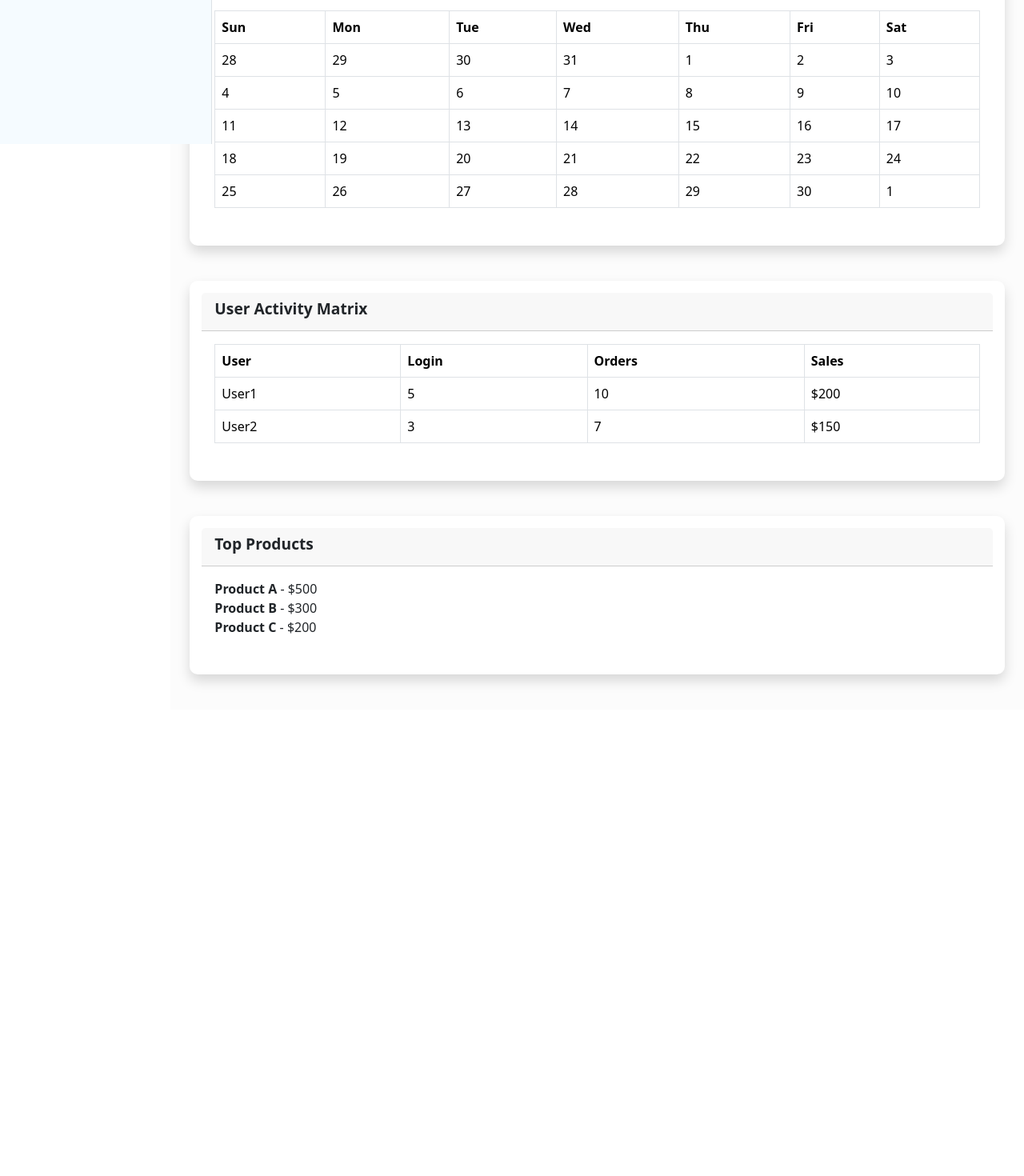
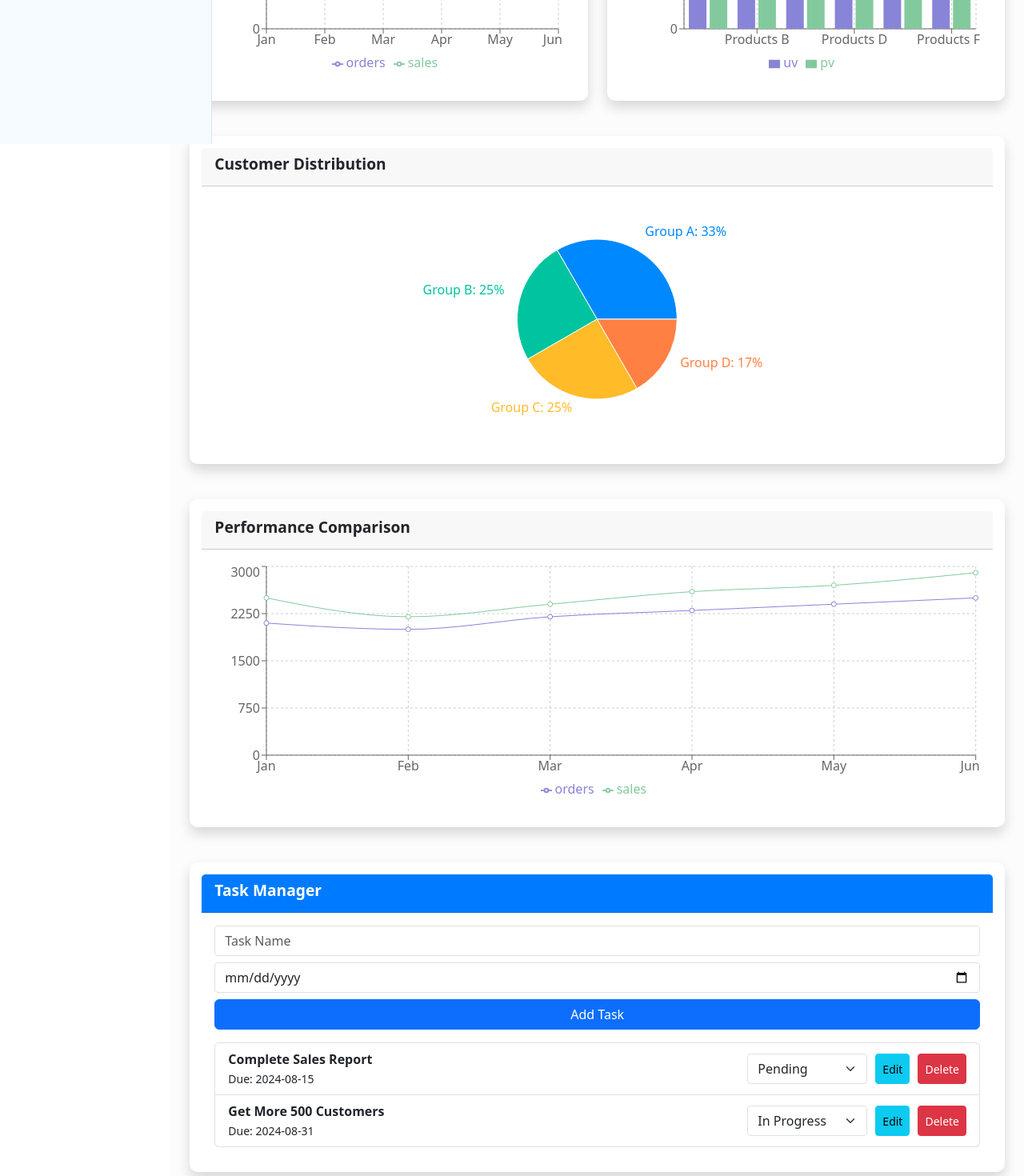
Before and after one commit to Vasoyasharan/InventoryManagementFrontEnd, a React (Create React App) app: page /dashboard in a window 1280 px wide. Shown: the part 640-2110 px from the top of the page at 80% size. Before the commit the page ends 1527 px from the top, so only its background shows below. Built offline with nearby package versions, Linux system fonts and the light colour scheme; sample sign-in values are in the browser's storage.

Commit message:
Graphs and other funcnality added in Dashboard

```diff
--- a/package.json
+++ b/package.json
@@ -23,6 +23,7 @@
     "react-scripts": "5.0.1",
     "react-toastify": "^10.0.5",
     "reactstrap": "^9.2.2",
+    "recharts": "^2.12.7",
     "web-vitals": "^2.1.4"
   },
   "scripts": {
--- a/src/pages/Report.js
+++ b/src/pages/Report.js
@@ -1,13 +1,90 @@
 import React from "react"
+import { LineChart, Line, XAxis, YAxis, CartesianGrid, Tooltip, Legend, ResponsiveContainer, BarChart, Bar, PieChart, Pie, Cell } from 'recharts';
 
 const Report = (props) => {
+  // Example data
+  const lineChartData = [
+    { name: 'Jan', orders: 30, sales: 2400, amt: 2400 },
+    { name: 'Feb', orders: 20, sales: 2210, amt: 2290 },
+    { name: 'Mar', orders: 27, sales: 2290, amt: 2000 },
+    { name: 'Apr', orders: 23, sales: 2000, amt: 2181 },
+    { name: 'May', orders: 34, sales: 2780, amt: 2500 },
+    { name: 'Jun', orders: 40, sales: 1890, amt: 2100 },
+  ];
+
+  const barChartData = [
+    { name: 'Products A', uv: 4000, pv: 2400, amt: 2400 },
+    { name: 'Products B', uv: 3000, pv: 1398, amt: 2210 },
+    { name: 'Products C', uv: 2000, pv: 9800, amt: 2290 },
+    { name: 'Products D', uv: 2780, pv: 3908, amt: 2000 },
+    { name: 'Products E', uv: 1890, pv: 4800, amt: 2181 },
+    { name: 'Products F', uv: 2390, pv: 3800, amt: 2500 },
+  ];
+
+  const pieChartData = [
+    { name: 'Group A', value: 400 },
+    { name: 'Group B', value: 300 },
+    { name: 'Group C', value: 300 },
+    { name: 'Group D', value: 200 },
+  ];
+
+  const COLORS = ['#0088FE', '#00C49F', '#FFBB28', '#FF8042'];
+
   return (
     <main className="col-md-9 ms-sm-auto col-lg-10 px-md-4">
       <div className="d-flex justify-content-between flex-wrap flex-md-nowrap align-items-center pt-2 pb-2 border-bottom">
         <h3 className="m-0">{props.name}</h3>
       </div>
+
+      <div className="row mt-4">
+        <div className="col-lg-6">
+          <h5>Sales Overview</h5>
+          <ResponsiveContainer width="100%" height={300}>
+            <LineChart data={lineChartData}>
+              <CartesianGrid strokeDasharray="3 3" />
+              <XAxis dataKey="name" />
+              <YAxis />
+              <Tooltip />
+              <Legend />
+              <Line type="monotone" dataKey="orders" stroke="#8884d8" activeDot={{ r: 8 }} />
+              <Line type="monotone" dataKey="sales" stroke="#82ca9d" />
+            </LineChart>
+          </ResponsiveContainer>
+        </div>
+
+        <div className="col-lg-6">
+          <h5>Product Performance</h5>
+          <ResponsiveContainer width="100%" height={300}>
+            <BarChart data={barChartData}>
+              <CartesianGrid strokeDasharray="3 3" />
+              <XAxis dataKey="name" />
+              <YAxis />
+              <Tooltip />
+              <Legend />
+              <Bar dataKey="uv" fill="#8884d8" />
+              <Bar dataKey="pv" fill="#82ca9d" />
+            </BarChart>
+          </ResponsiveContainer>
+        </div>
+      </div>
+
+      <div className="row mt-4">
+        <div className="col-lg-6">
+          <h5>Customer Distribution</h5>
+          <ResponsiveContainer width="100%" height={300}>
+            <PieChart>
+              <Pie data={pieChartData} cx="50%" cy="50%" outerRadius={100} fill="#8884d8" dataKey="value" label>
+                {pieChartData.map((entry, index) => (
+                  <Cell key={`cell-${index}`} fill={COLORS[index % COLORS.length]} />
+                ))}
+              </Pie>
+              <Tooltip />
+            </PieChart>
+          </ResponsiveContainer>
+        </div>
+      </div>
     </main>
-  )
+  );
 }
 
-export default Report
+export default Report;
--- a/src/pages/home/Dashboard.js
+++ b/src/pages/home/Dashboard.js
@@ -1,7 +1,36 @@
 import React from "react";
+import { LineChart, Line, BarChart, Bar, PieChart, Pie, Cell, XAxis, YAxis, CartesianGrid, Tooltip, Legend, ResponsiveContainer } from 'recharts';
 import "./Dashboard.css";
+import TaskManager from "./TaskManager";
 
 const Dashboard = () => {
+    const data = [
+        { name: 'Jan', orders: 2100, sales: 2500 },
+        { name: 'Feb', orders: 2000, sales: 2200 },
+        { name: 'Mar', orders: 2200, sales: 2400 },
+        { name: 'Apr', orders: 2300, sales: 2600 },
+        { name: 'May', orders: 2400, sales: 2700 },
+        { name: 'Jun', orders: 2500, sales: 2900 },
+    ];
+
+    const productPerformance = [
+        { name: 'Products A', uv: 3000, pv: 2400 },
+        { name: 'Products B', uv: 2000, pv: 2000 },
+        { name: 'Products C', uv: 4000, pv: 2400 },
+        { name: 'Products D', uv: 3000, pv: 2200 },
+        { name: 'Products E', uv: 2000, pv: 1500 },
+        { name: 'Products F', uv: 1000, pv: 1200 },
+    ];
+
+    const customerData = [
+        { name: 'Group A', value: 400 },
+        { name: 'Group B', value: 300 },
+        { name: 'Group C', value: 300 },
+        { name: 'Group D', value: 200 },
+    ];
+
+    const COLORS = ['#0088FE', '#00C49F', '#FFBB28', '#FF8042'];
+
     return (
         <main className="dashboard-main col-md-9 ms-sm-auto col-lg-10 px-md-4">
             <div className="d-flex justify-content-between flex-wrap flex-md-nowrap align-items-center pt-3 pb-2 mb-3 border-bottom">
@@ -21,8 +50,8 @@ const Dashboard = () => {
                     </button>
                 </div>
             </div>
+
             {/* Card Section */}
-
             <section className="dashboard-content">
                 <div className="row">
                     <div className="col-12 col-md-6 col-lg-3 mb-4">
@@ -59,161 +88,111 @@ const Dashboard = () => {
                     </div>
                 </div>
 
-                {/* Recent Activity Feed */}
-                <div className="row">
-                    <div className="col-12 mb-4">
+                {/* Sales Overview and Product Performance */}
+                <div className="row mb-4">
+                    <div className="col-md-6">
                         <div className="card shadow">
                             <div className="card-header">
-                                <h4 className="card-title">Recent Activity Feed</h4>
+                                <h4 className="card-title">Sales Overview</h4>
                             </div>
                             <div className="card-body">
-                                <ul className="list-unstyled">
-                                    <li>
-                                        <strong>User1</strong> added a new product <span className="text-muted">2 hours ago</span>
-                                    </li>
-                                    <li>
-                                        <strong>User2</strong> updated an order status <span className="text-muted">5 hours ago</span>
-                                    </li>
-                                    {/* Add more recent activities here */}
-                                </ul>
+                                <ResponsiveContainer width="100%" height={300}>
+                                    <LineChart data={data}>
+                                        <CartesianGrid strokeDasharray="3 3" />
+                                        <XAxis dataKey="name" />
+                                        <YAxis />
+                                        <Tooltip />
+                                        <Legend />
+                                        <Line type="monotone" dataKey="orders" stroke="#8884d8" />
+                                        <Line type="monotone" dataKey="sales" stroke="#82ca9d" />
+                                    </LineChart>
+                                </ResponsiveContainer>
+                            </div>
+                        </div>
+                    </div>
+                    <div className="col-md-6">
+                        <div className="card shadow">
+                            <div className="card-header">
+                                <h4 className="card-title">Product Performance</h4>
+                            </div>
+                            <div className="card-body">
+                                <ResponsiveContainer width="100%" height={300}>
+                                    <BarChart data={productPerformance}>
+                                        <CartesianGrid strokeDasharray="3 3" />
+                                        <XAxis dataKey="name" />
+                                        <YAxis />
+                                        <Tooltip />
+                                        <Legend />
+                                        <Bar dataKey="uv" fill="#8884d8" />
+                                        <Bar dataKey="pv" fill="#82ca9d" />
+                                    </BarChart>
+                                </ResponsiveContainer>
                             </div>
                         </div>
                     </div>
                 </div>
 
-                {/* Calendar View */}
-                <div className="row">
-                    <div className="col-12 mb-4">
+                {/* Customer Distribution */}
+                <div className="row mb-4">
+                    <div className="col-12">
                         <div className="card shadow">
                             <div className="card-header">
-                                <h4 className="card-title">Calendar View</h4>
+                                <h4 className="card-title">Customer Distribution</h4>
                             </div>
                             <div className="card-body">
-                                <div className="calendar">
-                                    <table className="table table-bordered">
-                                        <thead>
-                                            <tr>
-                                                <th>Sun</th>
-                                                <th>Mon</th>
-                                                <th>Tue</th>
-                                                <th>Wed</th>
-                                                <th>Thu</th>
-                                                <th>Fri</th>
-                                                <th>Sat</th>
-                                            </tr>
-                                        </thead>
-                                        <tbody>
-                                            <tr>
-                                                <td>28</td>
-                                                <td>29</td>
-                                                <td>30</td>
-                                                <td>31</td>
-                                                <td>1</td>
-                                                <td>2</td>
-                                                <td>3</td>
-                                            </tr>
-                                            <tr>
-                                                <td>4</td>
-                                                <td>5</td>
-                                                <td>6</td>
-                                                <td>7</td>
-                                                <td>8</td>
-                                                <td>9</td>
-                                                <td>10</td>
-                                            </tr>
-                                            <tr>
-                                                <td>11</td>
-                                                <td>12</td>
-                                                <td>13</td>
-                                                <td>14</td>
-                                                <td>15</td>
-                                                <td>16</td>
-                                                <td>17</td>
-                                            </tr>
-                                            <tr>
-                                                <td>18</td>
-                                                <td>19</td>
-                                                <td>20</td>
-                                                <td>21</td>
-                                                <td>22</td>
-                                                <td>23</td>
-                                                <td>24</td>
-                                            </tr>
-                                            <tr>
-                                                <td>25</td>
-                                                <td>26</td>
-                                                <td>27</td>
-                                                <td>28</td>
-                                                <td>29</td>
-                                                <td>30</td>
-                                                <td>1</td>
-                                            </tr>
-                                        </tbody>
-                                    </table>
-                                </div>
+                                <ResponsiveContainer width="100%" height={300}>
+                                    <PieChart>
+                                        <Pie
+                                            data={customerData}
+                                            cx="50%"
+                                            cy="50%"
+                                            labelLine={false}
+                                            label={({ name, percent }) => `${name}: ${(percent * 100).toFixed(0)}%`}
+                                            outerRadius={100}
+                                            fill="#8884d8"
+                                            dataKey="value"
+                                        >
+                                            {customerData.map((entry, index) => (
+                                                <Cell key={`cell-${index}`} fill={COLORS[index % COLORS.length]} />
+                                            ))}
+                                        </Pie>
+                                        <Tooltip />
+                                    </PieChart>
+                                </ResponsiveContainer>
                             </div>
                         </div>
                     </div>
                 </div>
 
-                {/* User Activity Matrix */}
-                <div className="row">
-                    <div className="col-12 mb-4">
+                {/* Additional Interesting Element */}
+                <div className="row mb-4">
+                    <div className="col-12">
                         <div className="card shadow">
                             <div className="card-header">
-                                <h4 className="card-title">User Activity Matrix</h4>
+                                <h4 className="card-title">Performance Comparison</h4>
                             </div>
                             <div className="card-body">
-                                <table className="table table-bordered">
-                                    <thead>
-                                        <tr>
-                                            <th>User</th>
-                                            <th>Login</th>
-                                            <th>Orders</th>
-                                            <th>Sales</th>
-                                        </tr>
-                                    </thead>
-                                    <tbody>
-                                        <tr>
-                                            <td>User1</td>
-                                            <td>5</td>
-                                            <td>10</td>
-                                            <td>$200</td>
-                                        </tr>
-                                        <tr>
-                                            <td>User2</td>
-                                            <td>3</td>
-                                            <td>7</td>
-                                            <td>$150</td>
-                                        </tr>
-                                    </tbody>
-                                </table>
+                                <ResponsiveContainer width="100%" height={300}>
+                                    <LineChart data={data}>
+                                        <CartesianGrid strokeDasharray="3 3" />
+                                        <XAxis dataKey="name" />
+                                        <YAxis />
+                                        <Tooltip />
+                                        <Legend />
+                                        <Line type="monotone" dataKey="orders" stroke="#8884d8" />
+                                        <Line type="monotone" dataKey="sales" stroke="#82ca9d" />
+                                    </LineChart>
+                                </ResponsiveContainer>
                             </div>
                         </div>
                     </div>
                 </div>
 
-                {/* Top Products */}
+
+                {/* Task Manager */}
                 <div className="row">
                     <div className="col-12 mb-4">
-                        <div className="card shadow">
-                            <div className="card-header">
-                                <h4 className="card-title">Top Products</h4>
-                            </div>
-                            <div className="card-body">
-                                <ul className="list-unstyled">
-                                    <li>
-                                        <strong>Product A</strong> - $500
-                                    </li>
-                                    <li>
-                                        <strong>Product B</strong> - $300
-                                    </li>
-                                    <li>
-                                        <strong>Product C</strong> - $200
-                                    </li>
-                                </ul>
-                            </div>
-                        </div>
+                        <TaskManager />
                     </div>
                 </div>
             </section>
--- /dev/null
+++ b/src/pages/home/TaskManager.css
@@ -0,0 +1,33 @@
+.task-manager .card-header {
+  background-color: #007bff;
+  color: white;
+}
+
+.task-manager .task-input input {
+  border-radius: 4px;
+}
+
+.task-manager .btn-primary {
+  width: 100%;
+}
+
+.task-manager .list-group-item {
+  display: flex;
+  justify-content: space-between;
+  align-items: center;
+}
+
+.task-manager .task-actions {
+  display: flex;
+  gap: 10px;
+}
+
+.task-manager .form-select {
+  width: 150px;
+  border-radius: 4px;
+}
+
+.task-manager .btn-info, .task-manager .btn-danger {
+  padding: 4px 8px;
+  border-radius: 4px;
+}
--- /dev/null
+++ b/src/pages/home/TaskManager.js
@@ -0,0 +1,104 @@
+import React, { useState } from "react";
+import "./TaskManager.css";
+
+const TaskManager = () => {
+  const [tasks, setTasks] = useState([
+    { id: 1, name: "Complete Sales Report", due: "2024-08-15", status: "Pending" },
+    { id: 2, name: "Get More 500 Customers", due: "2024-08-31", status: "In Progress" },
+  ]);
+
+  const [taskName, setTaskName] = useState("");
+  const [taskDueDate, setTaskDueDate] = useState("");
+  const [editingTask, setEditingTask] = useState(null);
+
+  const addTask = () => {
+    if (editingTask) {
+      setTasks(
+        tasks.map((task) =>
+          task.id === editingTask.id
+            ? { ...task, name: taskName, due: taskDueDate }
+            : task
+        )
+      );
+      setEditingTask(null);
+    } else {
+      setTasks([
+        ...tasks,
+        { id: tasks.length + 1, name: taskName, due: taskDueDate, status: "Pending" },
+      ]);
+    }
+    setTaskName("");
+    setTaskDueDate("");
+  };
+
+  const editTask = (task) => {
+    setTaskName(task.name);
+    setTaskDueDate(task.due);
+    setEditingTask(task);
+  };
+
+  const deleteTask = (taskId) => {
+    setTasks(tasks.filter((task) => task.id !== taskId));
+  };
+
+  const updateTaskStatus = (taskId, status) => {
+    setTasks(
+      tasks.map((task) =>
+        task.id === taskId ? { ...task, status } : task
+      )
+    );
+  };
+
+  return (
+    <div className="task-manager card shadow mb-4">
+      <div className="card-header">
+        <h4 className="card-title">Task Manager</h4>
+      </div>
+      <div className="card-body">
+        <div className="task-input">
+          <input
+            type="text"
+            placeholder="Task Name"
+            className="form-control mb-2"
+            value={taskName}
+            onChange={(e) => setTaskName(e.target.value)}
+          />
+          <input
+            type="date"
+            className="form-control mb-2"
+            value={taskDueDate}
+            onChange={(e) => setTaskDueDate(e.target.value)}
+          />
+          <button onClick={addTask} className="btn btn-primary">
+            {editingTask ? "Update Task" : "Add Task"}
+          </button>
+        </div>
+        <ul className="list-group mt-3">
+          {tasks.map((task) => (
+            <li key={task.id} className="list-group-item d-flex justify-content-between align-items-center">
+              <div>
+                <strong>{task.name}</strong> <br />
+                <small>Due: {task.due}</small>
+              </div>
+              <div className="task-actions">
+                <select
+                  className="form-select"
+                  value={task.status}
+                  onChange={(e) => updateTaskStatus(task.id, e.target.value)}
+                >
+                  <option value="Pending">Pending</option>
+                  <option value="In Progress">In Progress</option>
+                  <option value="Completed">Completed</option>
+                </select>
+                <button className="btn btn-sm btn-info" onClick={() => editTask(task)}>Edit</button>
+                <button className="btn btn-sm btn-danger" onClick={() => deleteTask(task.id)}>Delete</button>
+              </div>
+            </li>
+          ))}
+        </ul>
+      </div>
+    </div>
+  );
+};
+
+export default TaskManager;
```
Also changed, not shown: 1 other file (tests, documents, lock files or other folders).
